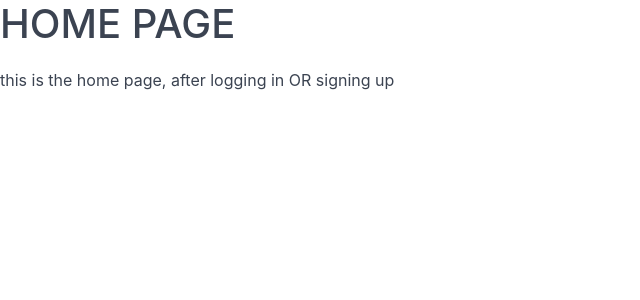
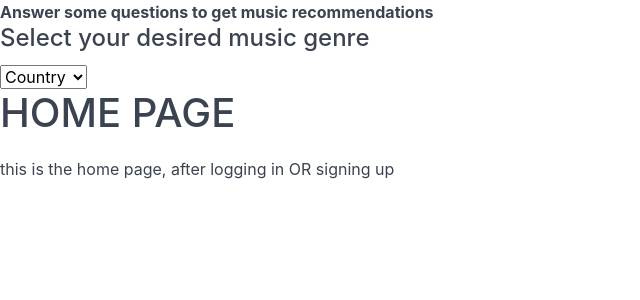
Before and after one commit to Kamoa17/CMSCI349-Song-Recommender, a Flask app: page /home in a window 1280 px wide. Shown: the part 100-400 px from the top of the page, without its empty margins (0-640 px from the left). Run offline with Flask 2, Linux system fonts and the light colour scheme.

Commit message:
hello world in class

```diff
--- a/app/templates/base.html
+++ b/app/templates/base.html
@@ -63,6 +63,15 @@
             <a href="{{ url_for('logout') }}" class="btn btn-link">Logout</a>
         </section>
     </header>
+     <label for="msg"><b> Answer some questions to get music recommendations</b></label>
+   <h4>Select your desired music genre</h4>
+    <form>
+       <select name="droptdown">
+           <option value ="Country">Country</option>
+           <option value="Hip-Hop">Hip-Hop</option>
+           <option value="Rap">Rap</option>
+       </select>
+   </form>
     {% block content %}{% endblock %}
 </body>
 
```
